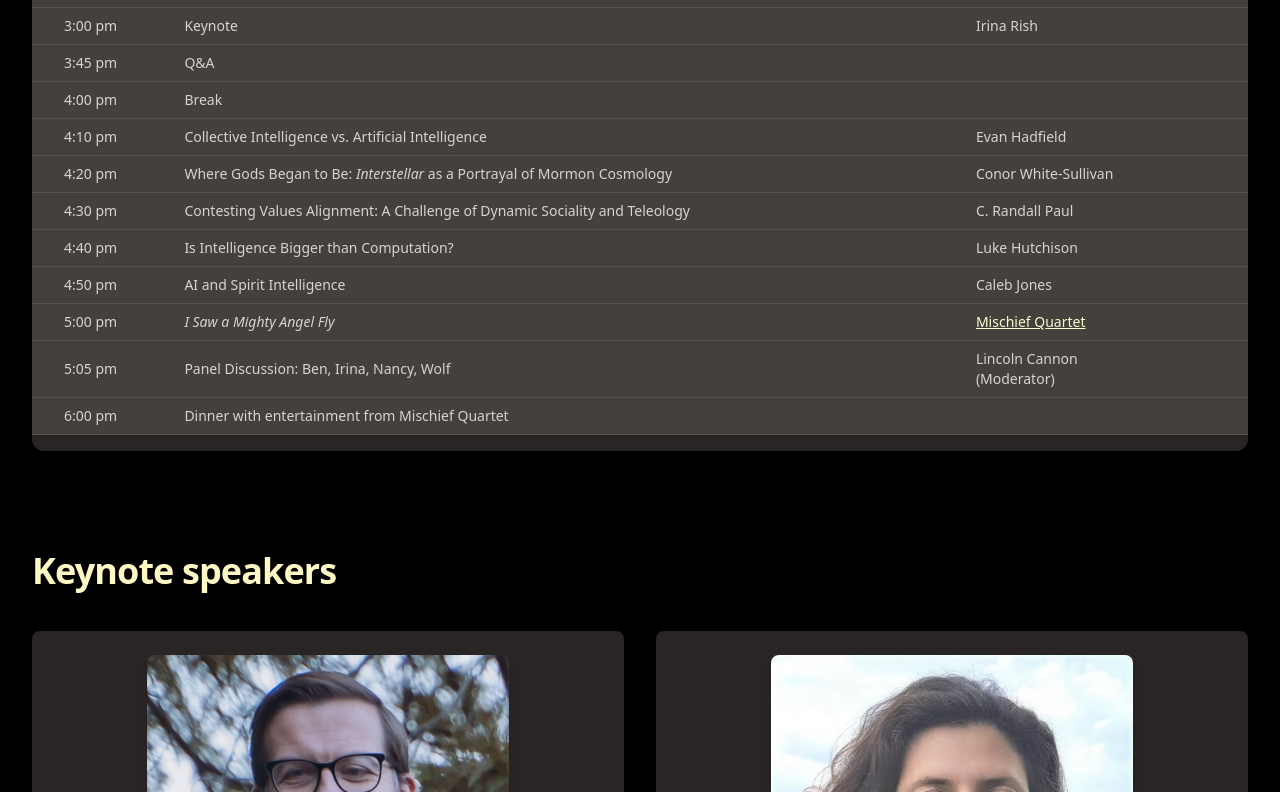
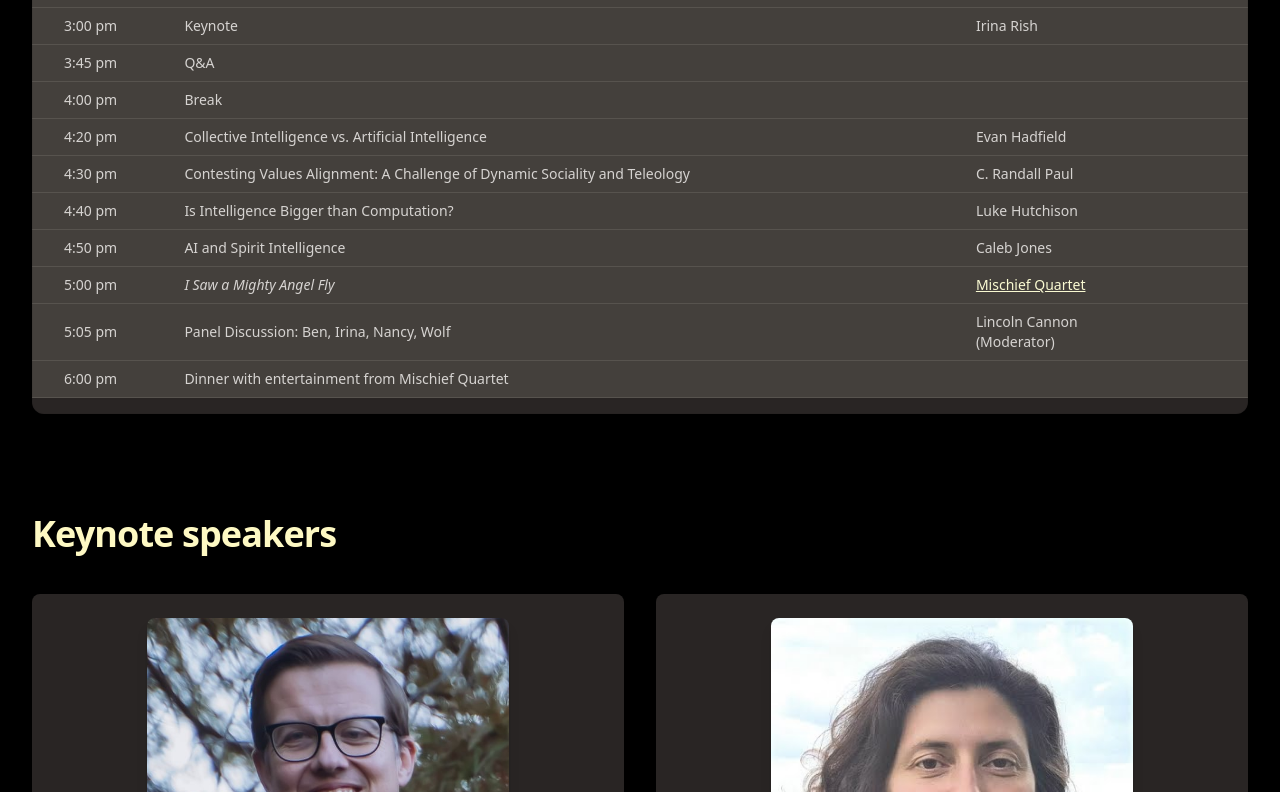
Before and after one commit to MormonTranshumanistAssociation/mtaconf, a React (Vite) app: page / in a window 1280 px wide. Shown: the part 4188-4980 px from the top of the page. Built offline with nearby package versions, Linux system fonts and the light colour scheme.

Commit message:
Update bios

```diff
--- a/src/2024/schedule.tsx
+++ b/src/2024/schedule.tsx
@@ -332,7 +332,7 @@ export function Schedule() {
                     </tr>
                     <tr>
                       <td className="whitespace-nowrap border-b border-stone-600 p-2 pl-8 text-stone-300">
-                        4:10 pm
+                        4:20 pm
                       </td>
                       <td className="border-b border-stone-600 p-2 text-stone-300">
                         Collective Intelligence vs. Artificial Intelligence
@@ -341,18 +341,18 @@ export function Schedule() {
                         Evan Hadfield
                       </td>
                     </tr>
-                    <tr>
-                      <td className="whitespace-nowrap border-b border-stone-600 p-2 pl-8 text-stone-300">
-                        4:20 pm
-                      </td>
-                      <td className="border-b border-stone-600 p-2 text-stone-300">
-                        Where Gods Began to Be: <em>Interstellar</em> as a
-                        Portrayal of Mormon Cosmology
-                      </td>
-                      <td className="whitespace-nowrap border-b border-stone-600 p-2 pr-8 text-stone-300">
-                        Conor White-Sullivan
-                      </td>
-                    </tr>
+                    {/*<tr>*/}
+                    {/*  <td className="whitespace-nowrap border-b border-stone-600 p-2 pl-8 text-stone-300">*/}
+                    {/*    4:20 pm*/}
+                    {/*  </td>*/}
+                    {/*  <td className="border-b border-stone-600 p-2 text-stone-300">*/}
+                    {/*    Where Gods Began to Be: <em>Interstellar</em> as a*/}
+                    {/*    Portrayal of Mormon Cosmology*/}
+                    {/*  </td>*/}
+                    {/*  <td className="whitespace-nowrap border-b border-stone-600 p-2 pr-8 text-stone-300">*/}
+                    {/*    Conor White-Sullivan*/}
+                    {/*  </td>*/}
+                    {/*</tr>*/}
                     <tr>
                       <td className="whitespace-nowrap border-b border-stone-600 p-2 pl-8 text-stone-300">
                         4:30 pm
--- a/src/2024/speakers.tsx
+++ b/src/2024/speakers.tsx
@@ -290,30 +290,30 @@ export function Speakers() {
                 </p>
               }
             />
-            <OtherSpeaker
-              name="Conor White-Sullivan"
-              portrait="/img/2024/conor-sullivan.jpg"
-              content={
-                <p>
-                  Conor White-Sullivan is the founder of{" "}
-                  <a href="https://roamresearch.com/">Roam Research</a>, a
-                  note-taking application that utilizes an outlining approach
-                  and linked references to facilitate knowledge management.
-                  White-Sullivan‘s work on Roam Research reflects his commitment
-                  to developing tools that augment human intelligence and
-                  cognition, enabling more efficient research, writing, and
-                  knowledge curation processes. First introduced to details of
-                  Mormon theology by{" "}
-                  <a href="https://transfigurism.org/">MTA</a> co-founder Carl
-                  Youngblood, Conor recently converted to the{" "}
-                  <a href="https://www.churchofjesuschrist.org/">
-                    Church of Jesus Christ of Latter-day Saints
-                  </a>{" "}
-                  and was later elected to the leadership of the Association as
-                  a Director.
-                </p>
-              }
-            />
+            {/*<OtherSpeaker*/}
+            {/*  name="Conor White-Sullivan"*/}
+            {/*  portrait="/img/2024/conor-sullivan.jpg"*/}
+            {/*  content={*/}
+            {/*    <p>*/}
+            {/*      Conor White-Sullivan is the founder of{" "}*/}
+            {/*      <a href="https://roamresearch.com/">Roam Research</a>, a*/}
+            {/*      note-taking application that utilizes an outlining approach*/}
+            {/*      and linked references to facilitate knowledge management.*/}
+            {/*      White-Sullivan‘s work on Roam Research reflects his commitment*/}
+            {/*      to developing tools that augment human intelligence and*/}
+            {/*      cognition, enabling more efficient research, writing, and*/}
+            {/*      knowledge curation processes. First introduced to details of*/}
+            {/*      Mormon theology by{" "}*/}
+            {/*      <a href="https://transfigurism.org/">MTA</a> co-founder Carl*/}
+            {/*      Youngblood, Conor recently converted to the{" "}*/}
+            {/*      <a href="https://www.churchofjesuschrist.org/">*/}
+            {/*        Church of Jesus Christ of Latter-day Saints*/}
+            {/*      </a>{" "}*/}
+            {/*      and was later elected to the leadership of the Association as*/}
+            {/*      a Director.*/}
+            {/*    </p>*/}
+            {/*  }*/}
+            {/*/>*/}
             <OtherSpeaker
               name="Dallin Bradford"
               portrait="/img/2024/dallin-bradford-square.jpg"
```
